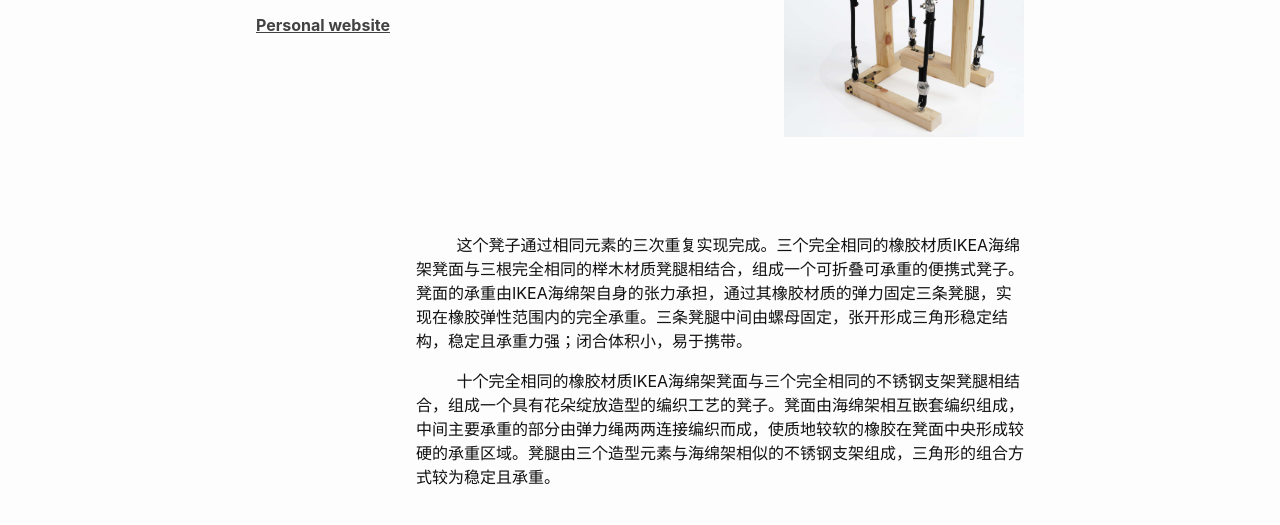
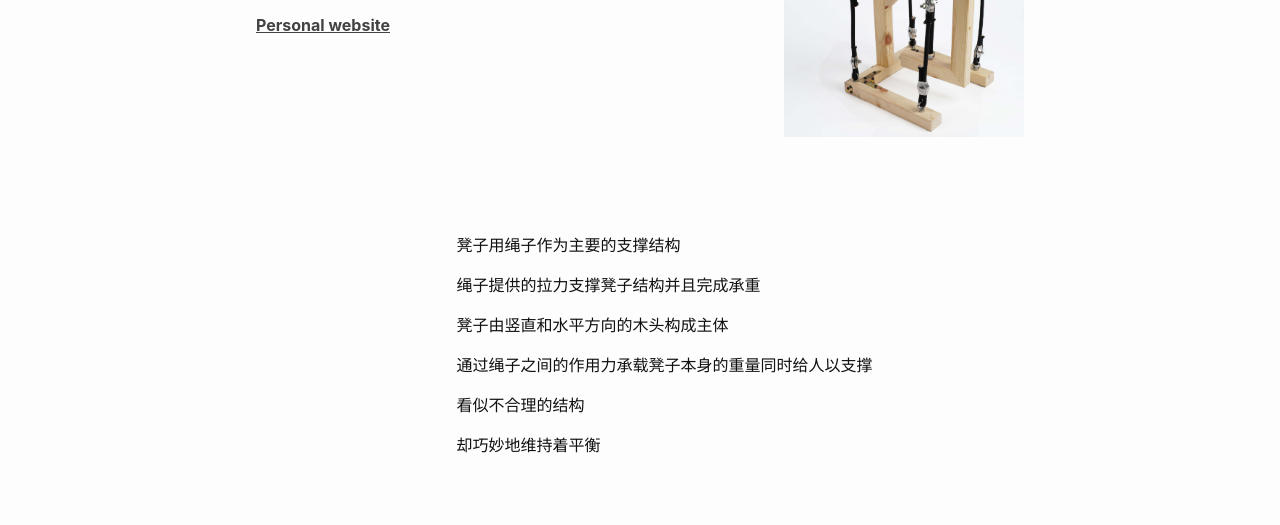
Before and after one commit to zzy-37/0830-website-design, a plain HTML site: page upload/1953154/index.html in a window 1280 px wide. Shown: the part 275-800 px from the top of the page. Drawn offline with Linux system fonts and the light colour scheme.

Commit message:
Update index.html

```diff
--- a/upload/1953154/index.html
+++ b/upload/1953154/index.html
@@ -39,10 +39,22 @@
 
       <section class="project-content">
         <p>
-          这个凳子通过相同元素的三次重复实现完成。三个完全相同的橡胶材质IKEA海绵架凳面与三根完全相同的榉木材质凳腿相结合，组成一个可折叠可承重的便携式凳子。凳面的承重由IKEA海绵架自身的张力承担，通过其橡胶材质的弹力固定三条凳腿，实现在橡胶弹性范围内的完全承重。三条凳腿中间由螺母固定，张开形成三角形稳定结构，稳定且承重力强；闭合体积小，易于携带。
+          凳子用绳子作为主要的支撑结构
         </p>
         <p>
-          十个完全相同的橡胶材质IKEA海绵架凳面与三个完全相同的不锈钢支架凳腿相结合，组成一个具有花朵绽放造型的编织工艺的凳子。凳面由海绵架相互嵌套编织组成，中间主要承重的部分由弹力绳两两连接编织而成，使质地较软的橡胶在凳面中央形成较硬的承重区域。凳腿由三个造型元素与海绵架相似的不锈钢支架组成，三角形的组合方式较为稳定且承重。
+          绳子提供的拉力支撑凳子结构并且完成承重
+        </p>
+        <p>
+          凳子由竖直和水平方向的木头构成主体
+        </p>
+        <p>
+          通过绳子之间的作用力承载凳子本身的重量同时给人以支撑
+        </p>
+        <p>
+          看似不合理的结构
+        </p>
+        <p>
+          却巧妙地维持着平衡
         </p>
       </section>
 
```
